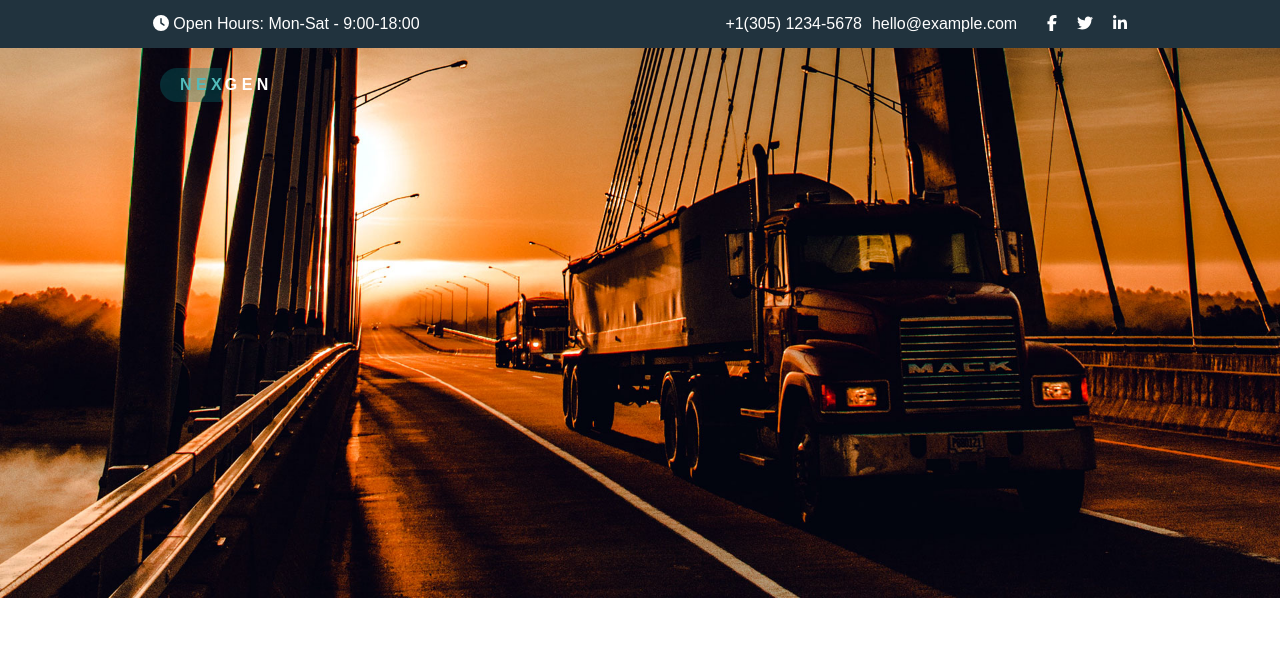
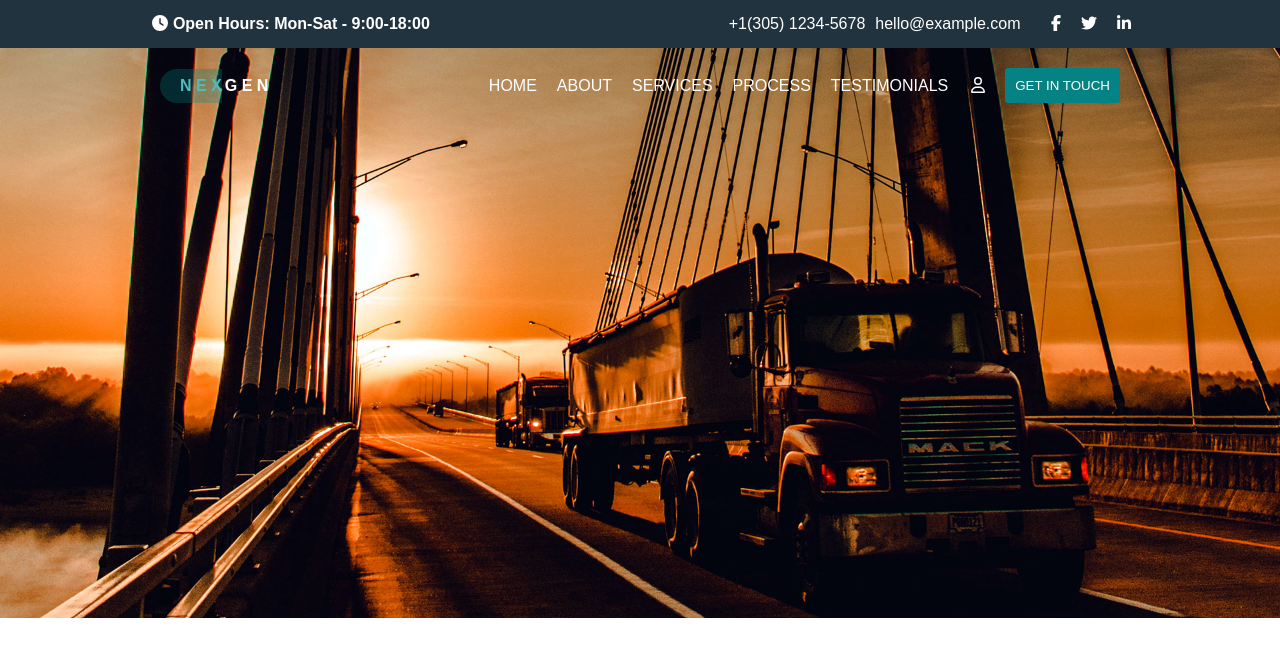
Before and after one commit to Ale-1407/proj-html-vuejs, a Vue app in the folder proj/: page / in a window 1280 px wide. Shown: the top 656 px of the page. Built offline with nearby package versions, Linux system fonts and the light colour scheme.

Commit message:
navbar header completata

```diff
--- a/proj/src/App.vue
+++ b/proj/src/App.vue
@@ -30,6 +30,7 @@ export default {
   padding: 0;
   box-sizing: border-box;
   @import url('https://fonts.googleapis.com/css2?family=Montserrat:wght@300&display=swap');
+
 }
 #app {
   font-family: 'Montserrat', sans-serif;
--- a/proj/src/components/HeaderComp.vue
+++ b/proj/src/components/HeaderComp.vue
@@ -17,9 +17,19 @@
         </div>
         <section class="cargo">
             <div>
-                <NavbarComp />
+                <div>
+                   <button class="logo">N E X</button><span>G E N</span>
+                </div>
+                <div class="cont">
+                    <div class="lista">
+                      <NavbarComp v-for="(elem, index) in nav" :key="index" :navList="elem"/>
+                    </div>
+                    <div class="listaDue">
+                      <span><font-awesome-icon icon="fa-regular fa-user" /></span>
+                      <button class="inTouch">GET IN TOUCH</button>
+                    </div>
+                </div>
             </div>
-
         </section>
     </header>
 </template>
@@ -41,6 +51,13 @@ export default{
         { icon: '<font-awesome-icon icon="fa-solid fa-phone" />', text: '+1(305) 1234-5678' },
         { icon: '<font-awesome-icon icon="fa-solid fa-envelope" />', text: 'hello@example.com' },
         { iconLuogo: '<font-awesome-icon icon="fa-solid fa-location-dot" />', textLuogo: 'Main Avenue, 987' }
+      ],
+      nav: [
+        {testo: 'HOME'},
+        {testo: 'ABOUT'},
+        {testo: 'SERVICES'},
+        {testo: 'PROCESS'},
+        {testo: 'TESTIMONIALS'}
       ]
     }
   }
@@ -72,10 +89,10 @@ export default{
 }
 
 .cargo{
-    height: 550px;
+    height: 570px;
     background-image: url(../assets/img/bg-9.jpg);
     background-size: cover;
-    background-position: center;
+    background-position: top;
     padding-top: 20px;
     color: white;
 }
@@ -83,5 +100,44 @@ export default{
 .cargo > div{
     width: 75%;
     margin: auto;
+    display: flex;
+    justify-content: space-between;
+    align-items: center;
+}
+
+.lista, .listaDue{
+    display: flex;
+    align-items: center;
+    gap: 20px;
+}
+
+.listaDue{
+    padding-left: 20px;
+}
+.cont{
+    display: flex;
+}
+.logo{
+    color: #52bbbb;
+    font-weight: bold;
+    font-size: 16px;
+    padding: 8px 0 8px 20px;
+    background-color: rgba(5, 130, 131, 0.3);
+    border: transparent;
+    border-top-left-radius: 20px;
+    border-bottom-left-radius: 20px;
+}
+
+div > span{
+    font-weight: bold;
+    padding-left: 3px;
+}
+
+.inTouch{
+    padding: 10px;
+    color: white;
+    background-color: rgb(5, 130, 131);
+    border: transparent;
+    border-radius: 3px;
 }
 </style>
--- a/proj/src/components/NavbarComp.vue
+++ b/proj/src/components/NavbarComp.vue
@@ -1,33 +1,24 @@
 <template>
-    <div>
-        <button>N E X</button><span>G E N</span>
-        <nav>
-
-        </nav>
-    </div>
+    <nav>
+        <ul>
+            <li>{{ navList.testo }}</li>
+        </ul>
+    </nav>
 </template>
 
 <script>
 export default{
-    name: 'NavbarComp'
+    name: 'NavbarComp',
+    props: {
+        navList: Object
+    }
 }
 </script>
 
 <style lang="scss" scoped>
 
-button{
-    color: #52bbbb;
-    font-weight: bold;
-    font-size: 16px;
-    padding: 8px 0 8px 20px;
-    background-color: rgba(5, 130, 131, 0.3);
-    border: transparent;
-    border-top-left-radius: 20px;
-    border-bottom-left-radius: 20px;
+li{
+    list-style-type: none;
 }
 
-div > span{
-    font-weight: bold;
-    padding-left: 3px;
-}
 </style>
--- a/proj/src/main.js
+++ b/proj/src/main.js
@@ -15,8 +15,11 @@ Vue.config.productionTip = false
   /*Import icone brands */
   import { faFacebookF, faTwitter, faLinkedinIn } from '@fortawesome/free-brands-svg-icons'
 
+  /*Import icone regular */
+  import { faUser } from '@fortawesome/free-regular-svg-icons'
+
   /* add icons to the library */
-  library.add(faPhone, faClock, faEnvelope, faLocationDot, faFacebookF, faTwitter, faLinkedinIn)
+  library.add(faPhone, faClock, faEnvelope, faLocationDot, faFacebookF, faTwitter, faLinkedinIn, faUser)
 
   /* add font awesome icon component */
   Vue.component('font-awesome-icon', FontAwesomeIcon)
```
